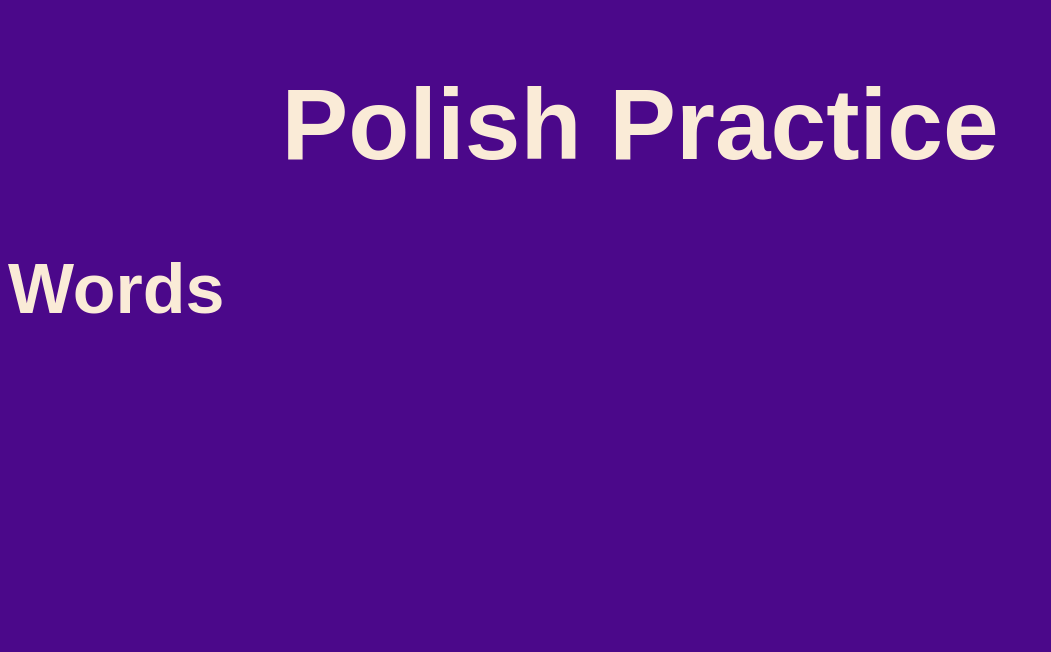
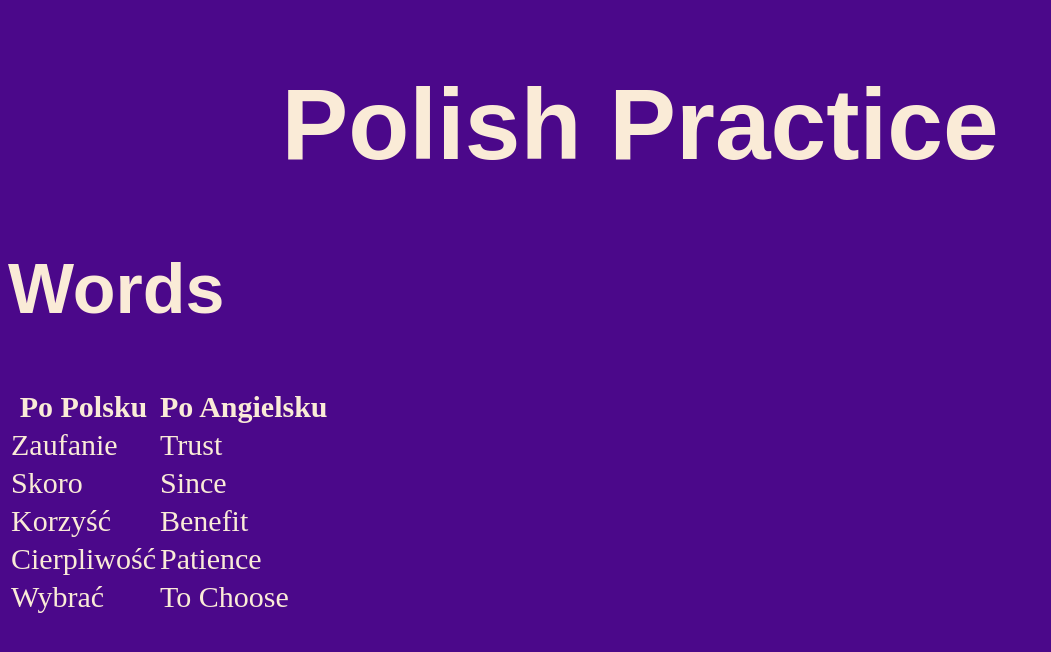
Before and after one commit to Casshern891/polish-practice, a plain HTML site: page index.html in a window 1280 px wide. Shown: the whole page, without its empty margins (0-1051 px from the left). Drawn offline with Linux system fonts and the light colour scheme.

Commit message:
change size of the table

```diff
--- a/index.html
+++ b/index.html
@@ -11,6 +11,32 @@
     <h1 class="heading" id="title">Polish Practice</h1>
     <div class="list" id="list1">
         <h2 class="heading" id="subheading">Words</h2>
+          <table class="table" id="word list">
+              <tr>
+                  <th>Po Polsku</th>
+                  <th>Po Angielsku</th>
+              </tr>
+              <tr>
+                  <td>Zaufanie</td>
+                  <td>Trust</td>
+              </tr>
+              <tr>
+                  <td>Skoro</td>
+                  <td>Since</td>
+              </tr>
+              <tr>
+                  <td>Korzyść</td>
+                  <td>Benefit</td>
+              </tr>
+              <tr>
+                  <td>Cierpliwość</td>
+                  <td>Patience</td>
+              </tr>
+              <tr>
+                <td>Wybrać</td>
+                <td>To Choose</td>
+              </tr>
+          </table>
     </div>
 </body>
 </html>
--- a/style.css
+++ b/style.css
@@ -15,4 +15,9 @@
 
 body {
     background-color: rgb(75, 8, 138);
+    color: antiquewhite;
 }
+
+.table {
+    font-size: 30px;
+}
```
